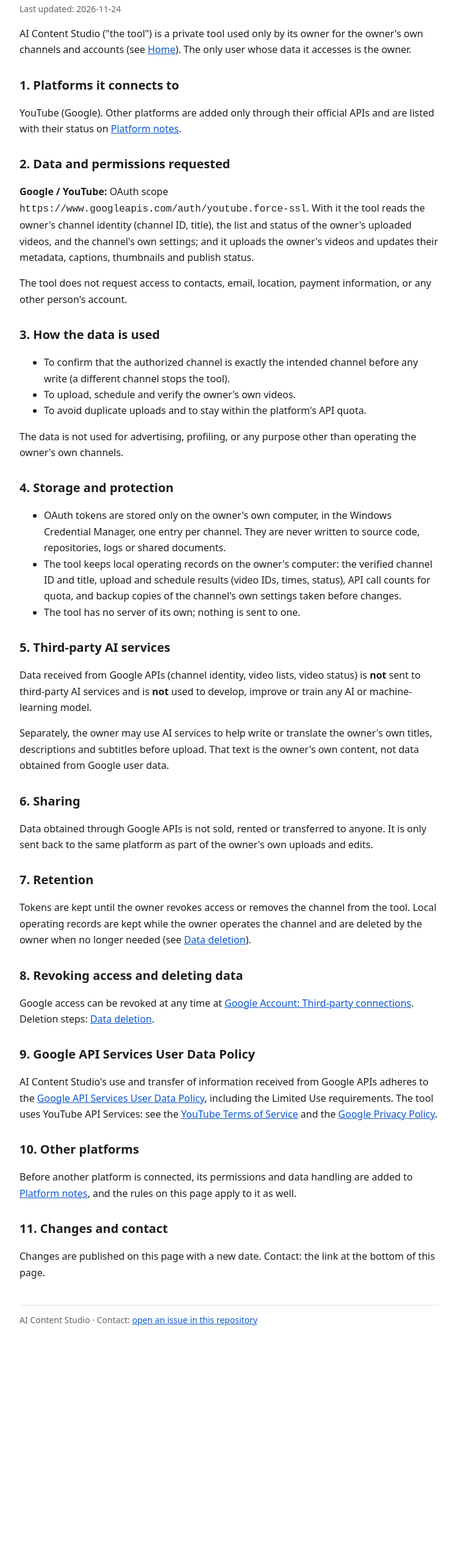
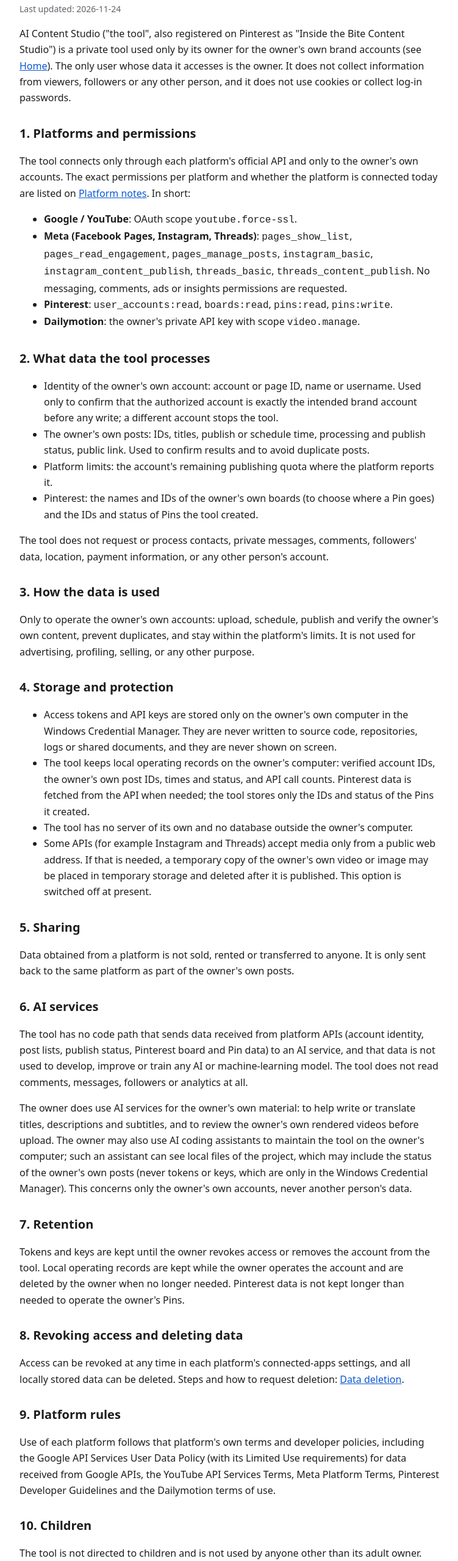
Before and after one commit to pleasehsj-lab/ai-content-studio-policies, a plain HTML site: page privacy.html in a window 1280 px wide. Shown: the part 140-2700 px from the top of the page at 61% size, without its empty margins (264-1015 px from the left). Before the commit the page ends 2380 px from the top, so only its background shows below. Drawn offline with Linux system fonts and the light colour scheme.

Commit message:
Policies update: contact page (brand e-mail + GitHub Issues), Pinterest app name and scopes, Dailymotion, AI data wording, deletion steps

```diff
--- a/privacy.html
+++ b/privacy.html
@@ -1,47 +1,66 @@
-<!doctype html><html lang="en"><head><meta charset="utf-8"><meta name="viewport" content="width=device-width,initial-scale=1"><link rel="stylesheet" href="style.css"><title>Privacy Policy - AI Content Studio</title></head><body><main><nav><a href="index.html">Home</a><a href="privacy.html">Privacy Policy</a><a href="terms.html">Terms of Service</a><a href="data-deletion.html">Data deletion</a><a href="platforms.html">Platform notes</a></nav><h1>Privacy Policy</h1><p class="muted">Last updated: 2026-11-24</p>
-<p>AI Content Studio ("the tool") is a private tool used only by its owner for the owner's own channels and accounts (see
-<a href="index.html">Home</a>). The only user whose data it accesses is the owner.</p>
-<h2>1. Platforms it connects to</h2>
-<p>YouTube (Google). Other platforms are added only through their official APIs and are listed with their status on
-<a href="platforms.html">Platform notes</a>.</p>
-<h2>2. Data and permissions requested</h2>
-<p><strong>Google / YouTube:</strong> OAuth scope <code>https://www.googleapis.com/auth/youtube.force-ssl</code>. With it the tool reads
-the owner's channel identity (channel ID, title), the list and status of the owner's uploaded videos, and the channel's own settings; and it
-uploads the owner's videos and updates their metadata, captions, thumbnails and publish status.</p>
-<p>The tool does not request access to contacts, email, location, payment information, or any other person's account.</p>
+<!doctype html><html lang="en"><head><meta charset="utf-8"><meta name="viewport" content="width=device-width,initial-scale=1"><link rel="stylesheet" href="style.css"><title>Privacy Policy - AI Content Studio</title></head><body><main><nav><a href="index.html">Home</a><a href="privacy.html">Privacy Policy</a><a href="terms.html">Terms of Service</a><a href="data-deletion.html">Data deletion</a><a href="platforms.html">Platform notes</a><a href="contact.html">Contact</a></nav><h1>Privacy Policy</h1><p class="muted">Last updated: 2026-11-24</p>
+<p>AI Content Studio ("the tool", also registered on Pinterest as "Inside the Bite Content Studio") is a private tool used only by its owner for
+the owner's own brand accounts (see <a href="index.html">Home</a>). The only user whose data it accesses is the owner. It does not collect
+information from viewers, followers or any other person, and it does not use cookies or collect log-in passwords.</p>
+<h2>1. Platforms and permissions</h2>
+<p>The tool connects only through each platform's official API and only to the owner's own accounts. The exact permissions per platform and
+whether the platform is connected today are listed on <a href="platforms.html">Platform notes</a>. In short:</p>
+<ul>
+<li><strong>Google / YouTube</strong>: OAuth scope <code>youtube.force-ssl</code>.</li>
+<li><strong>Meta (Facebook Pages, Instagram, Threads)</strong>: <code>pages_show_list</code>, <code>pages_read_engagement</code>,
+<code>pages_manage_posts</code>, <code>instagram_basic</code>, <code>instagram_content_publish</code>, <code>threads_basic</code>,
+<code>threads_content_publish</code>. No messaging, comments, ads or insights permissions are requested.</li>
+<li><strong>Pinterest</strong>: <code>user_accounts:read</code>, <code>boards:read</code>, <code>pins:read</code>, <code>pins:write</code>.</li>
+<li><strong>Dailymotion</strong>: the owner's private API key with scope <code>video.manage</code>.</li>
+</ul>
+<h2>2. What data the tool processes</h2>
+<ul>
+<li>Identity of the owner's own account: account or page ID, name or username. Used only to confirm that the authorized account is exactly the
+intended brand account before any write; a different account stops the tool.</li>
+<li>The owner's own posts: IDs, titles, publish or schedule time, processing and publish status, public link. Used to confirm results and to
+avoid duplicate posts.</li>
+<li>Platform limits: the account's remaining publishing quota where the platform reports it.</li>
+<li>Pinterest: the names and IDs of the owner's own boards (to choose where a Pin goes) and the IDs and status of Pins the tool created.</li>
+</ul>
+<p>The tool does not request or process contacts, private messages, comments, followers' data, location, payment information, or any other
+person's account.</p>
 <h2>3. How the data is used</h2>
-<ul><li>To confirm that the authorized channel is exactly the intended channel before any write (a different channel stops the tool).</li>
-<li>To upload, schedule and verify the owner's own videos.</li>
-<li>To avoid duplicate uploads and to stay within the platform's API quota.</li></ul>
-<p>The data is not used for advertising, profiling, or any purpose other than operating the owner's own channels.</p>
+<p>Only to operate the owner's own accounts: upload, schedule, publish and verify the owner's own content, prevent duplicates, and stay within
+the platform's limits. It is not used for advertising, profiling, selling, or any other purpose.</p>
 <h2>4. Storage and protection</h2>
-<ul><li>OAuth tokens are stored only on the owner's own computer, in the Windows Credential Manager, one entry per channel. They are never
-written to source code, repositories, logs or shared documents.</li>
-<li>The tool keeps local operating records on the owner's computer: the verified channel ID and title, upload and schedule results (video
-IDs, times, status), API call counts for quota, and backup copies of the channel's own settings taken before changes.</li>
-<li>The tool has no server of its own; nothing is sent to one.</li></ul>
-<h2>5. Third-party AI services</h2>
-<p>Data received from Google APIs (channel identity, video lists, video status) is <strong>not</strong> sent to third-party AI services and is
-<strong>not</strong> used to develop, improve or train any AI or machine-learning model.</p>
-<p>Separately, the owner may use AI services to help write or translate the owner's own titles, descriptions and subtitles before upload.
-That text is the owner's own content, not data obtained from Google user data.</p>
-<h2>6. Sharing</h2>
-<p>Data obtained through Google APIs is not sold, rented or transferred to anyone. It is only sent back to the same platform as part of the
-owner's own uploads and edits.</p>
+<ul>
+<li>Access tokens and API keys are stored only on the owner's own computer in the Windows Credential Manager. They are never written to source
+code, repositories, logs or shared documents, and they are never shown on screen.</li>
+<li>The tool keeps local operating records on the owner's computer: verified account IDs, the owner's own post IDs, times and status, and
+API call counts. Pinterest data is fetched from the API when needed; the tool stores only the IDs and status of the Pins it created.</li>
+<li>The tool has no server of its own and no database outside the owner's computer.</li>
+<li>Some APIs (for example Instagram and Threads) accept media only from a public web address. If that is needed, a temporary copy of the
+owner's own video or image may be placed in temporary storage and deleted after it is published. This option is switched off at present.</li>
+</ul>
+<h2>5. Sharing</h2>
+<p>Data obtained from a platform is not sold, rented or transferred to anyone. It is only sent back to the same platform as part of the owner's
+own posts.</p>
+<h2>6. AI services</h2>
+<p>The tool has no code path that sends data received from platform APIs (account identity, post lists, publish status, Pinterest board and Pin
+data) to an AI service, and that data is not used to develop, improve or train any AI or machine-learning model. The tool does not read
+comments, messages, followers or analytics at all.</p>
+<p>The owner does use AI services for the owner's own material: to help write or translate titles, descriptions and subtitles, and to review the
+owner's own rendered videos before upload. The owner may also use AI coding assistants to maintain the tool on the owner's computer; such an
+assistant can see local files of the project, which may include the status of the owner's own posts (never tokens or keys, which are only in the
+Windows Credential Manager). This concerns only the owner's own accounts, never another person's data.</p>
 <h2>7. Retention</h2>
-<p>Tokens are kept until the owner revokes access or removes the channel from the tool. Local operating records are kept while the owner
-operates the channel and are deleted by the owner when no longer needed (see <a href="data-deletion.html">Data deletion</a>).</p>
+<p>Tokens and keys are kept until the owner revokes access or removes the account from the tool. Local operating records are kept while the
+owner operates the account and are deleted by the owner when no longer needed. Pinterest data is not kept longer than needed to operate the
+owner's Pins.</p>
 <h2>8. Revoking access and deleting data</h2>
-<p>Google access can be revoked at any time at <a href="https://myaccount.google.com/permissions">Google Account: Third-party
-connections</a>. Deletion steps: <a href="data-deletion.html">Data deletion</a>.</p>
-<h2>9. Google API Services User Data Policy</h2>
-<p>AI Content Studio's use and transfer of information received from Google APIs adheres to the
-<a href="https://developers.google.com/terms/api-services-user-data-policy">Google API Services User Data Policy</a>, including the Limited Use
-requirements. The tool uses YouTube API Services: see the <a href="https://www.youtube.com/t/terms">YouTube Terms of Service</a> and the
-<a href="https://policies.google.com/privacy">Google Privacy Policy</a>.</p>
-<h2>10. Other platforms</h2>
-<p>Before another platform is connected, its permissions and data handling are added to <a href="platforms.html">Platform notes</a>, and the
-rules on this page apply to it as well.</p>
+<p>Access can be revoked at any time in each platform's connected-apps settings, and all locally stored data can be deleted. Steps and how to
+request deletion: <a href="data-deletion.html">Data deletion</a>.</p>
+<h2>9. Platform rules</h2>
+<p>Use of each platform follows that platform's own terms and developer policies, including the Google API Services User Data Policy (with its
+Limited Use requirements) for data received from Google APIs, the YouTube API Services Terms, Meta Platform Terms, Pinterest Developer
+Guidelines and the Dailymotion terms of use.</p>
+<h2>10. Children</h2>
+<p>The tool is not directed to children and is not used by anyone other than its adult owner.</p>
 <h2>11. Changes and contact</h2>
-<p>Changes are published on this page with a new date. Contact: the link at the bottom of this page.</p>
-<footer class="muted">AI Content Studio · Contact: <a href="https://github.com/pleasehsj-lab/ai-content-studio-policies/issues">open an issue in this repository</a></footer></main></body></html>
+<p>Changes are published on this page with a new date. Contact: E-mail: <a href="mailto:insidethebite.tv@gmail.com">insidethebite.tv@gmail.com</a> (preferred), or <a href="https://github.com/pleasehsj-lab/ai-content-studio-policies/issues">open an issue in this repository</a>.</p>
+<footer class="muted">AI Content Studio · <a href="contact.html">Contact</a></footer></main></body></html>
```
Also changed, not shown: contact.html (added, +5 -0 lines), data-deletion.html (+18 -12 lines), index.html (+14 -11 lines), platforms.html (+15 -11 lines), terms.html (+9 -9 lines), 1 other file.
